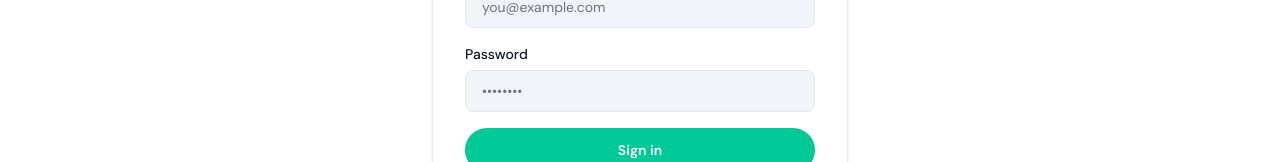
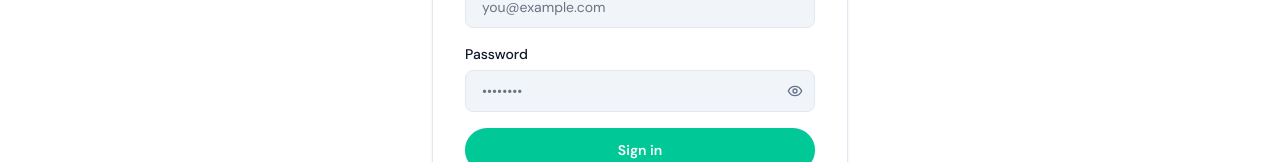
Before and after one commit to codewithabhi2003/trustore-client, a React (Vite) app: page /login in a window 1280 px wide. Shown: the part 357-519 px from the top of the page. Built offline with nearby package versions, Linux system fonts and the light colour scheme; no server answers.

Commit message:
fix(auth): improve login form handling

```diff
--- a/src/pages/auth/Login.jsx
+++ b/src/pages/auth/Login.jsx
@@ -1,13 +1,19 @@
 import { useState } from 'react';
 import { Link, useLocation, useNavigate } from 'react-router-dom';
 import toast from 'react-hot-toast';
-import { LogIn } from 'lucide-react';
+import { Eye, EyeOff, LogIn } from 'lucide-react';
 import Button from '../../components/common/Button';
 import { useAuth } from '../../hooks/useAuth';
 
 export default function Login() {
-  const [form, setForm] = useState({ email: '', password: '' });
+  const [form, setForm] = useState({
+    email: '',
+    password: '',
+  });
+
+  const [showPassword, setShowPassword] = useState(false);
   const [loading, setLoading] = useState(false);
+
   const { login } = useAuth();
   const navigate = useNavigate();
   const location = useLocation();
@@ -15,12 +21,22 @@ export default function Login() {
   const handleSubmit = async (e) => {
     e.preventDefault();
     setLoading(true);
+
     try {
       const user = await login(form.email, form.password);
-      toast.success(`Welcome back, ${user.name?.split(' ')[0] || 'there'}!`);
-      navigate(location.state?.from?.pathname || '/');
+
+      toast.success(
+        `Welcome back, ${user.name?.split(' ')[0] || 'there'}!`
+      );
+
+      navigate(
+        location.state?.from?.pathname || '/'
+      );
     } catch (err) {
-      toast.error(err.response?.data?.message || 'Could not sign in. Check your details.');
+      toast.error(
+        err.response?.data?.message ||
+          'Could not sign in. Check your details.'
+      );
     } finally {
       setLoading(false);
     }
@@ -29,43 +45,99 @@ export default function Login() {
   return (
     <div className="max-w-md mx-auto px-4 py-20">
       <div className="bg-card border border-border rounded-card shadow-sm p-8">
+
         <div className="w-11 h-11 rounded-full bg-accent-soft flex items-center justify-center mb-4">
           <LogIn className="w-5 h-5 text-accent" />
         </div>
-        <h1 className="text-2xl font-heading font-bold text-text-primary">Welcome back</h1>
-        <p className="text-sm text-text-secondary mt-1 mb-6">Sign in to keep shopping local.</p>
+
+        <h1 className="text-2xl font-heading font-bold text-text-primary">
+          Welcome back
+        </h1>
+
+        <p className="text-sm text-text-secondary mt-1 mb-6">
+          Sign in to keep shopping local.
+        </p>
 
         <form onSubmit={handleSubmit} className="space-y-4">
+
+          {/* Email */}
           <div>
-            <label className="text-sm font-medium text-text-primary mb-1.5 block">Email</label>
+            <label className="text-sm font-medium text-text-primary mb-1.5 block">
+              Email
+            </label>
+
             <input
               type="email"
               required
               value={form.email}
-              onChange={(e) => setForm({ ...form, email: e.target.value })}
+              onChange={(e) =>
+                setForm({
+                  ...form,
+                  email: e.target.value,
+                })
+              }
               className="w-full bg-input border border-border rounded-lg px-4 py-2.5 text-sm outline-none focus:border-accent"
               placeholder="you@example.com"
             />
           </div>
+
+          {/* Password */}
           <div>
-            <label className="text-sm font-medium text-text-primary mb-1.5 block">Password</label>
-            <input
-              type="password"
-              required
-              value={form.password}
-              onChange={(e) => setForm({ ...form, password: e.target.value })}
-              className="w-full bg-input border border-border rounded-lg px-4 py-2.5 text-sm outline-none focus:border-accent"
-              placeholder="••••••••"
-            />
+            <label className="text-sm font-medium text-text-primary mb-1.5 block">
+              Password
+            </label>
+
+            <div className="relative">
+              <input
+                type={showPassword ? 'text' : 'password'}
+                required
+                value={form.password}
+                onChange={(e) =>
+                  setForm({
+                    ...form,
+                    password: e.target.value,
+                  })
+                }
+                className="w-full bg-input border border-border rounded-lg pl-4 pr-11 py-2.5 text-sm outline-none focus:border-accent"
+                placeholder="••••••••"
+              />
+
+              <button
+                type="button"
+                onClick={() =>
+                  setShowPassword((prev) => !prev)
+                }
+                className="absolute right-3 top-1/2 -translate-y-1/2 text-text-muted hover:text-text-primary transition-colors"
+                aria-label={
+                  showPassword
+                    ? 'Hide password'
+                    : 'Show password'
+                }
+              >
+                {showPassword ? (
+                  <EyeOff className="w-4 h-4" />
+                ) : (
+                  <Eye className="w-4 h-4" />
+                )}
+              </button>
+            </div>
           </div>
-          <Button type="submit" loading={loading} className="w-full">
+
+          <Button
+            type="submit"
+            loading={loading}
+            className="w-full"
+          >
             Sign in
           </Button>
         </form>
 
         <p className="text-sm text-text-secondary text-center mt-6">
           New to Trustore?{' '}
-          <Link to="/register" className="text-accent font-semibold">
+          <Link
+            to="/register"
+            className="text-accent font-semibold"
+          >
             Create an account
           </Link>
         </p>
```
